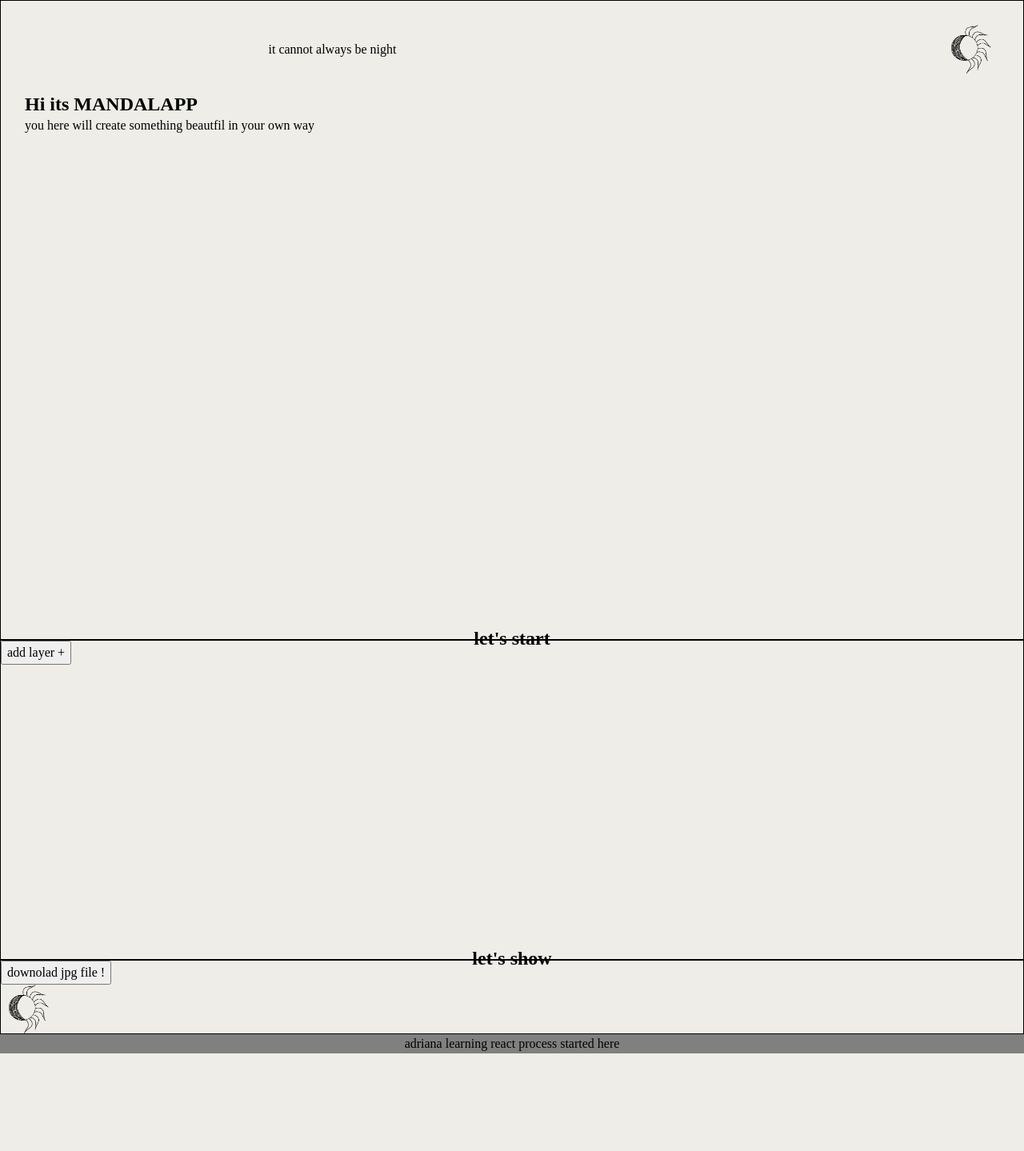
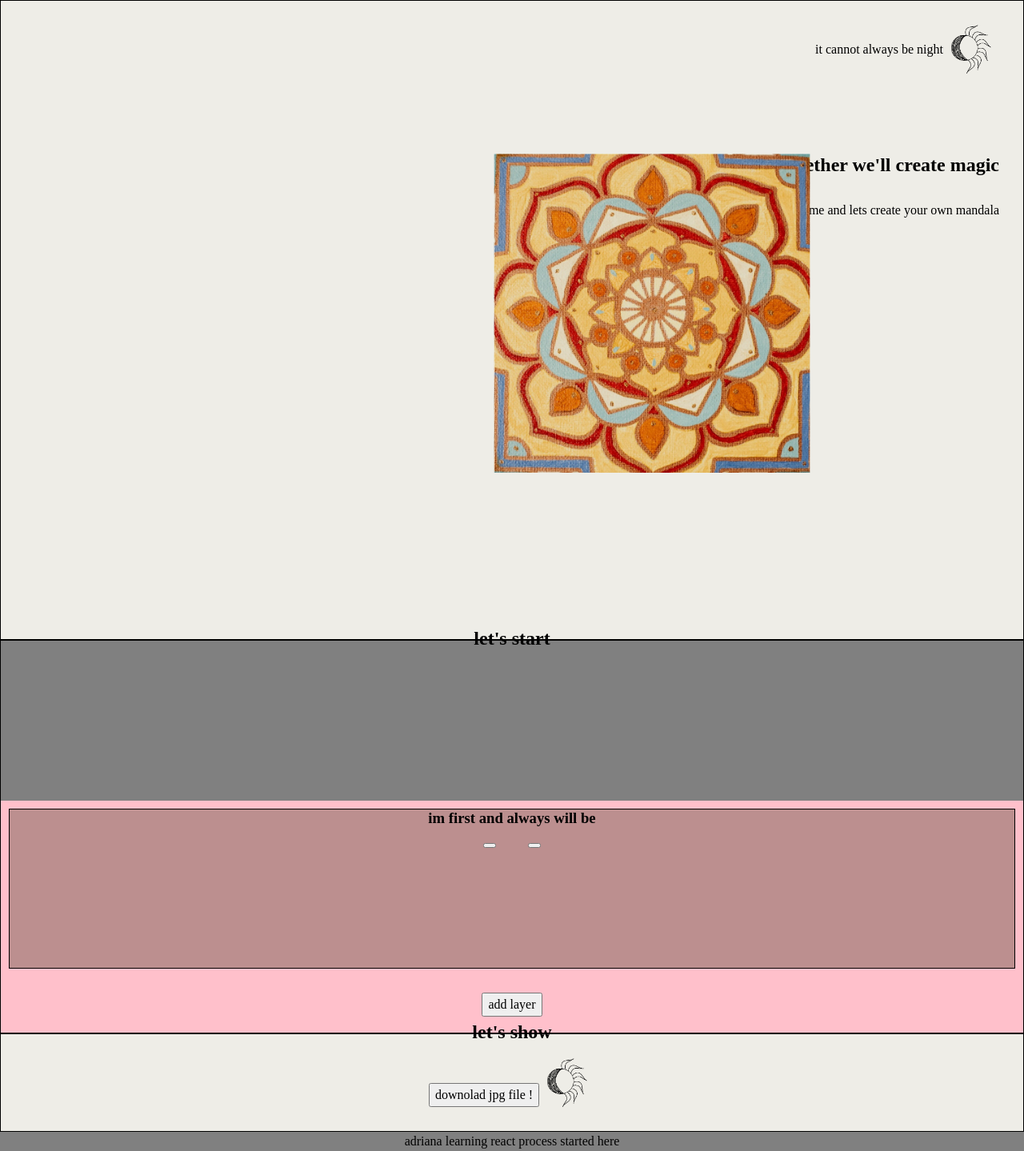
Before and after one commit to adriannagryglak/mandalapp, a React (Create React App) app: page / in a window 1280 px wide. Shown: the whole page at 80% size. Before the commit the page ends 1317 px from the top, so only its background shows below. Built offline with nearby package versions, Linux system fonts and the light colour scheme.

Commit message:
add temporary styling and adding/removing Panel components logic

```diff
--- a/public/index.html
+++ b/public/index.html
@@ -4,10 +4,11 @@
     <meta charset="utf-8" />
     <meta http-equiv="X-UA-Compatible" content="IE=edge">
     <meta name="viewport" content="width=device-width, initial-scale=1.0">
+    <script defer src="../src/index.js" type = "text/babel"></script>
     <title>mandalapp</title>
   </head>
   <body>
     <div id="root"></div>
-    <script src="../src/index.js" type = "text/babel"></script>
+
   </body>
 </html>
--- a/src/components/App.js
+++ b/src/components/App.js
@@ -1,6 +1,8 @@
 import React from "react";
-import MiddlePanel from "./MiddlePanel";
+
 import DarkMode from './DarkMode';
+import MandalaControl from "./MandalaControl.js";
+import logoImg from "../images/logo.jpg";
 
 
 export default class App extends React.Component{
@@ -24,15 +26,14 @@ export default class App extends React.Component{
                               isDark={this.state.isDark}
                               onClick={()=>{this.handleClickDarkMode()}}
                     />
-                    <img className="logo"/>
-                    <h1>Hi its MANDALAPP</h1>
-                    <p>you here will create something beautfil in your own way</p>
+                    <img className="logo" alt="logo-img" src={logoImg}/>
+                    <h1>together we'll create magic</h1>
+                    <p>welcome and lets create your own mandala</p>
                     <h2>let's start</h2>
                 </section>
                 <main>
                     <div className="mandala-preview"></div>
-                    <MiddlePanel />
-                    <button>add layer +</button>
+                    <MandalaControl />
                     <h2>let's show</h2>
                 </main>
                 <section className="mandala-display">
--- a/src/components/DarkMode.js
+++ b/src/components/DarkMode.js
@@ -10,7 +10,7 @@ export default function DarkMode(props){
     return (
             <div className="mode-container">
                 {props.caption && <span className="mode-caption">{props.caption} {word}</span>}
-                <img className="mode-img" src={modeImg} onClick={props.onClick}/>
+                <img className="mode-img" src={modeImg} onClick={props.onClick} alt="dark/light mode toggling icon"/>
             </div>
         )
 
--- /dev/null
+++ b/src/components/MandalaControl.js
@@ -0,0 +1,45 @@
+import React from "react";
+import Panel from "./Panel";
+
+export default function MandalaControl(props){
+
+    const [layers, setLayers] = React.useState([{
+                                                element: null,
+                                                size: null,
+                                                }]);
+
+    //create new "layer", data will be filled later by controls from <Panel itself somehow/>
+    function handleClickBtn(){
+        setLayers((prevLayers) => {
+           return [...prevLayers, {
+                                   element: null,
+                                   size: null,
+                                  }]
+        });
+    }
+
+    function removePanel(id){
+        setLayers((prevLayers) => {
+            return prevLayers.filter((el)=>{
+                return prevLayers.indexOf(el) !== id
+            });
+        })
+    }
+
+   const layerComponents = layers.map((layer, index) => {
+        return index === 0 ? (<Panel isFirst={true} id={index} key={index}/>)
+        : (<Panel isFirst={false} id={index} key={index} onClickRemovePanel={removePanel}/>)
+   });
+
+    return (<div className="mandala-control">
+                {layerComponents}
+                {layerComponents.length <6 ? <button onClick={handleClickBtn}>add layer</button> : <button>you've had enough</button>}
+            </div>);
+}
+
+
+//creates always at the beginning firts special Panel DONE
+//creates always at the end button DONE
+//button onClick creates < Panel/> component DONE
+//removall of panel DONE
+//provides data from all panels to its child ? or its sibling? <MandalaPreview/>
--- a/src/components/MiddlePanel.js
+++ /dev/null
@@ -1,7 +0,0 @@
-import React from "react";
-
-export default function MiddlePanel(props){
-    console.log('wyrenderowałem panel centrum');
-
-    return null;
-}
--- /dev/null
+++ b/src/components/Panel.js
@@ -0,0 +1,33 @@
+import React from "react";
+
+export default function Panel(props){
+
+    return (
+        props.isFirst ? (
+            <div className="middle-panel">
+                 <h3>im first and always will be</h3>
+                 <button></button>
+                 <button></button>
+            </div>
+        ) : (
+            <div className="middle-panel">
+                <h3>{numToAdjective(props.id)} panel is here</h3>
+                 <button></button>
+                 <button></button>
+                 <button></button>
+                 <button></button>
+
+                 <i onClick={()=>props.onClickRemovePanel(props.id)}>X</i>
+            </div>
+        )
+    );
+
+}
+
+function numToAdjective (n){
+    const arr = ['zeroth', 'first', 'second', 'third', 'fourth', 'fifth', 'sixth', 'seventh', 'eighth', 'ninth', 'tenth'];
+    const output = n < 11 ? arr[n] : n.toString();
+    return output
+}
+
+// could also use number into words npm https://www.npmjs.com/package/num-words
--- a/src/style.css
+++ b/src/style.css
@@ -1,5 +1,5 @@
 
-/* Josh's Custom CSS Reset */
+/* custom CSS reset  https://www.joshwcomeau.com/css/custom-css-reset/ */
 *, *::before, *::after {
     box-sizing: border-box;
   }
@@ -48,6 +48,12 @@ h2{
     transform: translate(-50%, 50%);
 }
 
+a,
+a:visited,
+a:active{
+    text-decoration: none;
+}
+
 /* hero section */
 
 .hero{
@@ -55,12 +61,24 @@ h2{
     border: 1px solid black;
     padding: 30px;
     position: relative;
+    text-align: right;
 }
 
+.hero p,h1{
+    width: 50%;
+    margin: 30px 0 0 auto;
+}
+
+.logo{
+    height: 50%;
+    position: absolute;
+    transform: translateX(-160%);
+}
 .mode-container{
     display: flex;
     align-items: center;
-    justify-content: space-between;
+    justify-content: flex-end;
+    margin-bottom: 100px;
 }
 .mode-img{
     max-width: 50px;
@@ -68,7 +86,7 @@ h2{
 }
 
 .mode-caption{
-    margin-left: 25%; /*so it wont moves when content is longer*/
+  width: 160px;
 }
 
 /* main section */
@@ -77,11 +95,48 @@ main{
     min-height: 50%;
     border: 1px solid black;
     position: relative;
+    display: flex;
+    flex-direction: column;
 }
+
+.mandala-preview{
+   background-color: grey;
+   height: 200px;
+   z-index: -1;
+}
+
+.mandala-control{
+    background-color: pink;
+    text-align: center;
+}
+
+.middle-panel{
+    margin: 10px;
+    border: 1px solid black;
+    height: 200px;
+    background-color: rosybrown;
+
+}
+
+.mandala-control button{
+    margin: 20px;
+}
+
+/* display section*/
 
 .mandala-display{
     border: 1px solid black;
+    display: flex;
+    justify-content: center;
+    align-items: flex-end;
+    padding: 30px;
 }
+
+.mandala-display .mode-container{
+    margin: 0;
+}
+
+/* footer */
 
 footer{
     background-color: grey;
```
Also changed, not shown: src/images/logo.jpg (added).
